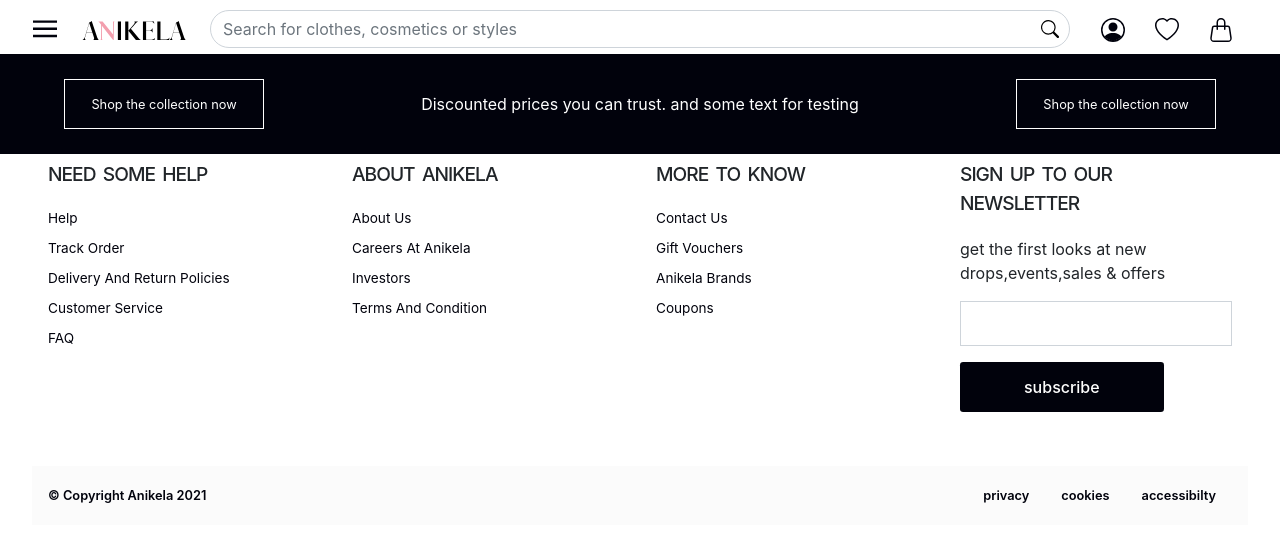
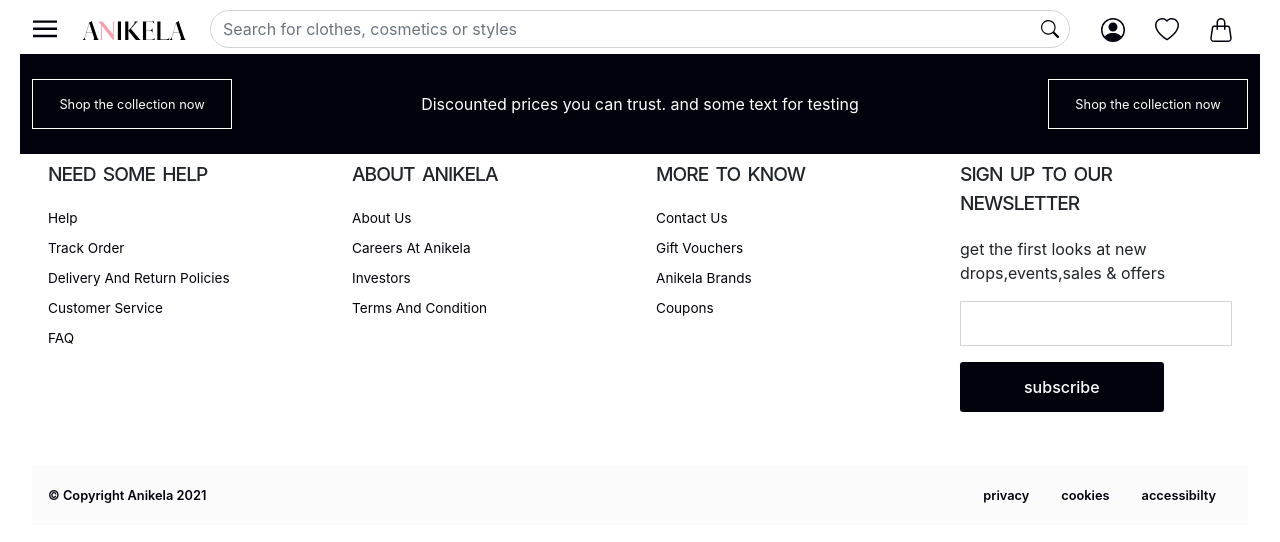
Before and after one commit to Coast-Information-Technology/anikela-ecommerce-customers-frontend, a React (Create React App) app: page / in a window 1280 px wide. Shown: the top 542 px of the page. Built offline with nearby package versions, Linux system fonts and the light colour scheme.

Commit message:
modified footer

```diff
--- a/src/components/footer/Footer.tsx
+++ b/src/components/footer/Footer.tsx
@@ -112,7 +112,8 @@ const Footer: React.FC = () => {
 
 const FooterCtaSection: React.FC = () => {
   return (
-    <div className="footer-cta-section">
+    <div className="footer-cta">
+      <div className="footer-cta-section container">
         <div role="button" className="footer-cta-section__btn">
           Shop the collection now
         </div>
@@ -121,6 +122,7 @@ const FooterCtaSection: React.FC = () => {
         </div>
         <div role="button" className="footer-cta-section__btn">
           Shop the collection now
+        </div>
       </div>
     </div>
   );
```
Lines whose indentation alone changed are shown as unchanged.
